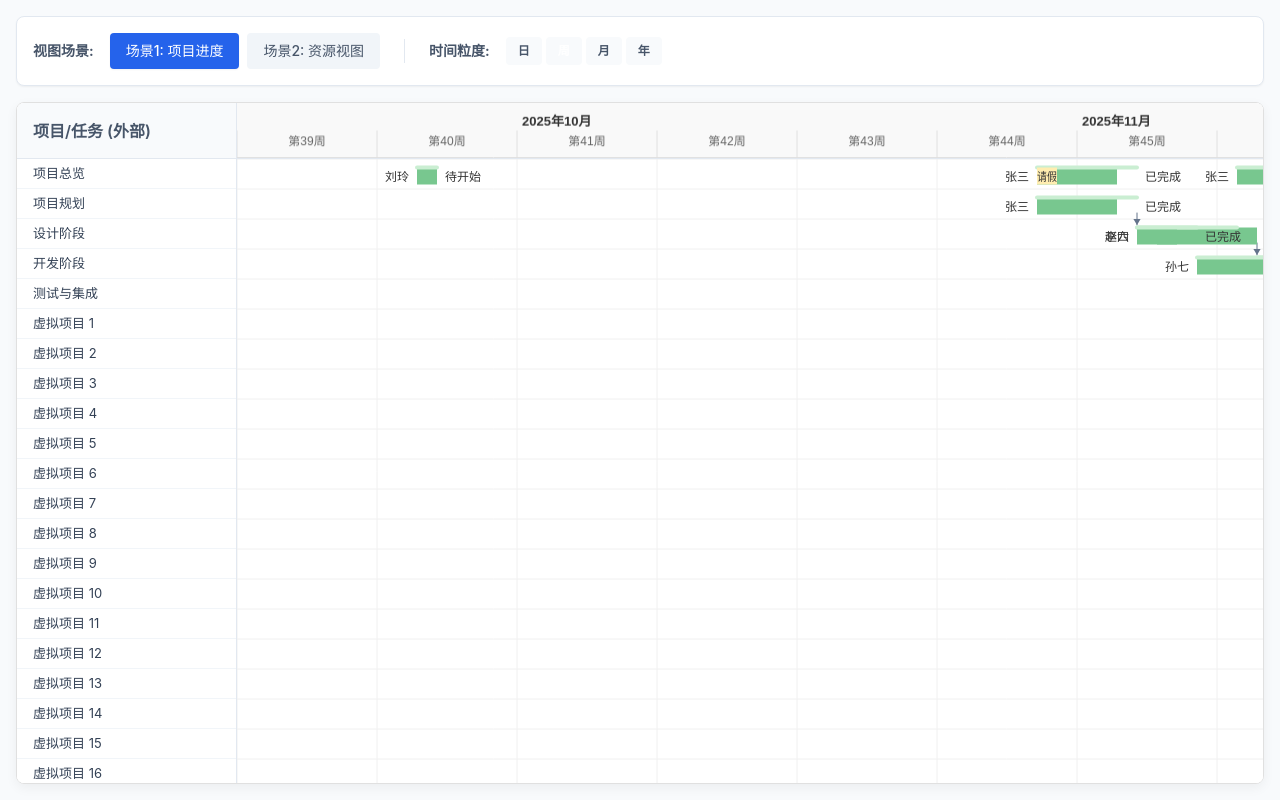
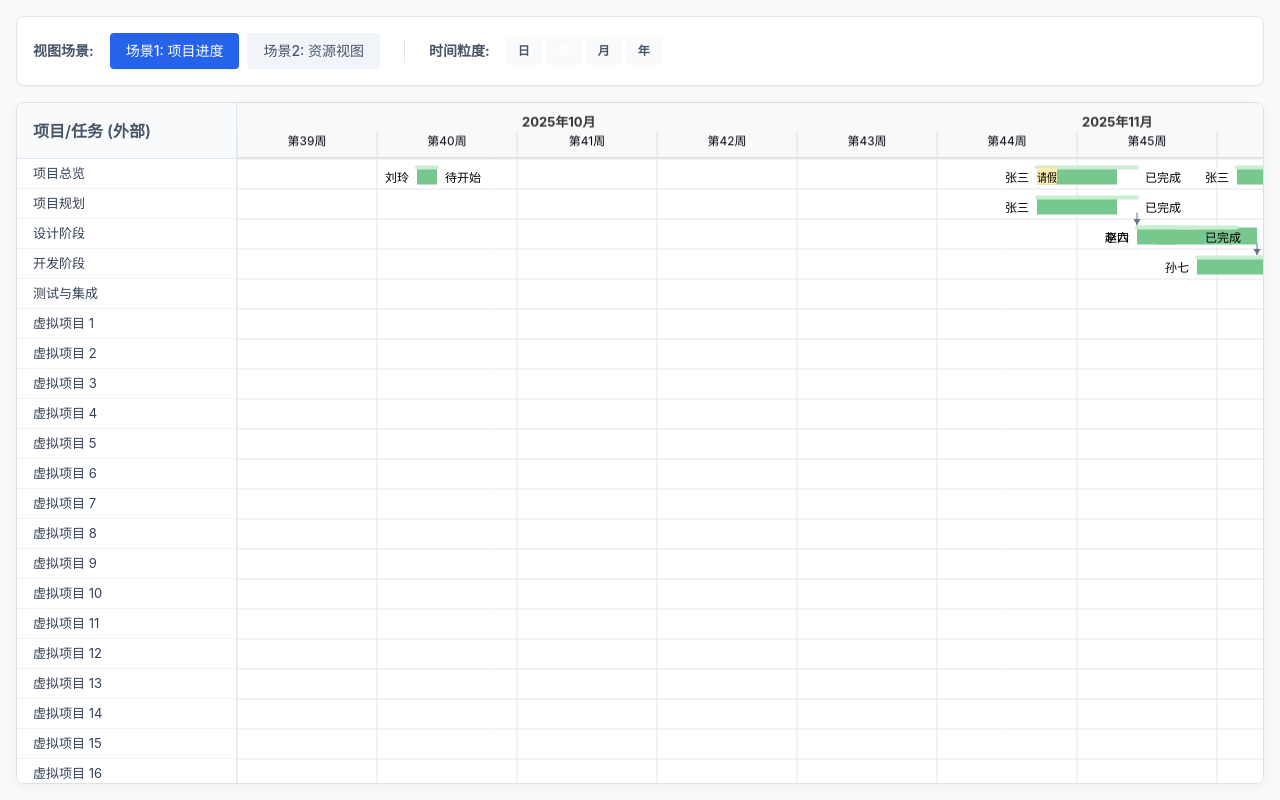
Before and after one commit to chandq/gantt-canvas-chart, a website built with Vite: page index.html in a window 1280 px wide. Built offline with nearby package versions, Linux system fonts and the light colour scheme.

Commit message:
fix: optimize font style for cross-platform

```diff
--- a/src/core/ganttChart.ts
+++ b/src/core/ganttChart.ts
@@ -374,6 +374,10 @@ export class GanttChart {
     ctx.fillRect(this.scrollLeft, 0, this.viewportWidth, h);
 
     ctx.textBaseline = 'middle';
+    // Use better font rendering settings
+    ctx.textRendering = 'optimizeLegibility';
+    // ctx.webkitFontSmoothing = 'antialiased';
+    // ctx.mozOsxFontSmoothing = 'grayscale';
 
     let currentDate = new Date(this.visibleDateRange.start);
     currentDate = this.getIterationStartDate(currentDate);
@@ -449,14 +453,16 @@ export class GanttChart {
 
       if (upperText !== lastUpperText) {
         ctx.fillStyle = '#333';
-        ctx.font = 'bold 13px sans-serif';
+        ctx.font = 'bold 13px -apple-system, BlinkMacSystemFont, "Segoe UI", Roboto, Helvetica, Arial, sans-serif';
+        ctx.textRendering = 'optimizeLegibility';
         ctx.textAlign = 'left';
         ctx.fillText(upperText, x + 5, h * 0.35);
         lastUpperText = upperText;
       }
 
-      ctx.fillStyle = '#666';
-      ctx.font = '12px sans-serif';
+      ctx.fillStyle = '#000412';
+      ctx.font = '12px -apple-system, BlinkMacSystemFont, "Segoe UI", Roboto, Helvetica, Arial, sans-serif';
+
       ctx.textAlign = 'center';
 
       ctx.fillText(lowerText, x + unitWidth / 2, h * 0.7);
@@ -614,7 +620,9 @@ export class GanttChart {
 
   private drawAllTasks(ctx: CanvasRenderingContext2D): void {
     ctx.textBaseline = 'middle';
-    ctx.font = '12px Arial';
+    ctx.font = '12px -apple-system, BlinkMacSystemFont, "Segoe UI", Roboto, Helvetica, Arial, sans-serif';
+    ctx.textRendering = 'optimizeSpeed';
+    ctx.imageSmoothingEnabled = false;
 
     for (let i = 0; i < this.data.length; i++) {
       const row = this.data[i];
@@ -640,7 +648,7 @@ export class GanttChart {
   }
 
   private drawGrid(ctx: CanvasRenderingContext2D, startDate: Date, endDate: Date): void {
-    ctx.strokeStyle = '#f0f0f0';
+    ctx.strokeStyle = '#e6e6e6';
     ctx.lineWidth = 1;
     ctx.beginPath();
 
@@ -773,7 +781,7 @@ export class GanttChart {
       ctx.stroke();
     }
 
-    ctx.fillStyle = '#333';
+    ctx.fillStyle = '#000';
     if (this.config.showLeftRemark && task.leftRemark) {
       ctx.textAlign = 'right';
       ctx.fillText(task.leftRemark, Math.min(...[pos.x_plan_start, pos.x_actual_start].filter(val => val !== null && val !== undefined)) - 8, textY);
--- a/src/styles/index.css
+++ b/src/styles/index.css
@@ -4,6 +4,7 @@
   overflow: hidden;
   position: relative;
   background: white;
+  font-family: -apple-system, BlinkMacSystemFont, 'Segoe UI', Roboto, Helvetica, Arial, sans-serif;
 }
 
 .__gantt-chart-container {
@@ -12,6 +13,7 @@
   position: relative;
   background: #ffffff;
   height: 100%;
+  font-family: -apple-system, BlinkMacSystemFont, 'Segoe UI', Roboto, Helvetica, Arial, sans-serif;
 }
 
 .__gantt-scroll-dummy {
@@ -31,6 +33,7 @@
   z-index: 10;
   background: #f8fafc;
   border-bottom: 1px solid #e2e8f0;
+  text-rendering: optimizeSpeed;
 }
 
 .__gantt-main-canvas {
@@ -38,6 +41,26 @@
   top: 56px; /* Corresponds to header height */
   left: 0;
   z-index: 1;
+  text-rendering: optimizeSpeed;
+}
+
+/* Add to your CSS file or create a stylesheet */
+.__gantt-chart-container {
+  transform: translateZ(0); /* Force hardware acceleration */
+  -webkit-font-smoothing: antialiased;
+  -moz-osx-font-smoothing: grayscale;
+  text-rendering: optimizeLegibility;
+}
+
+.__gantt-header-canvas,
+.__gantt-main-canvas {
+  image-rendering: -webkit-optimize-contrast;
+  image-rendering: crisp-edges;
+  shape-rendering: crispEdges;
+  /* Add font rendering optimizations */
+  -webkit-font-smoothing: antialiased;
+  -moz-osx-font-smoothing: grayscale;
+  text-rendering: optimizeSpeed;
 }
 
 /* Tooltip */
```
